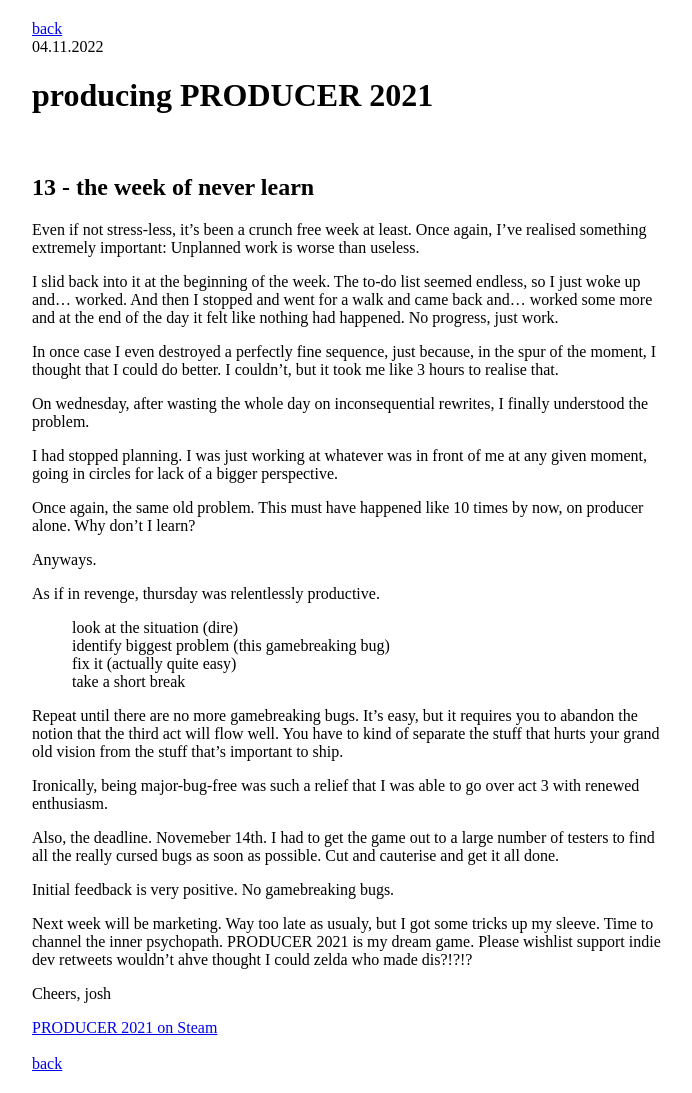
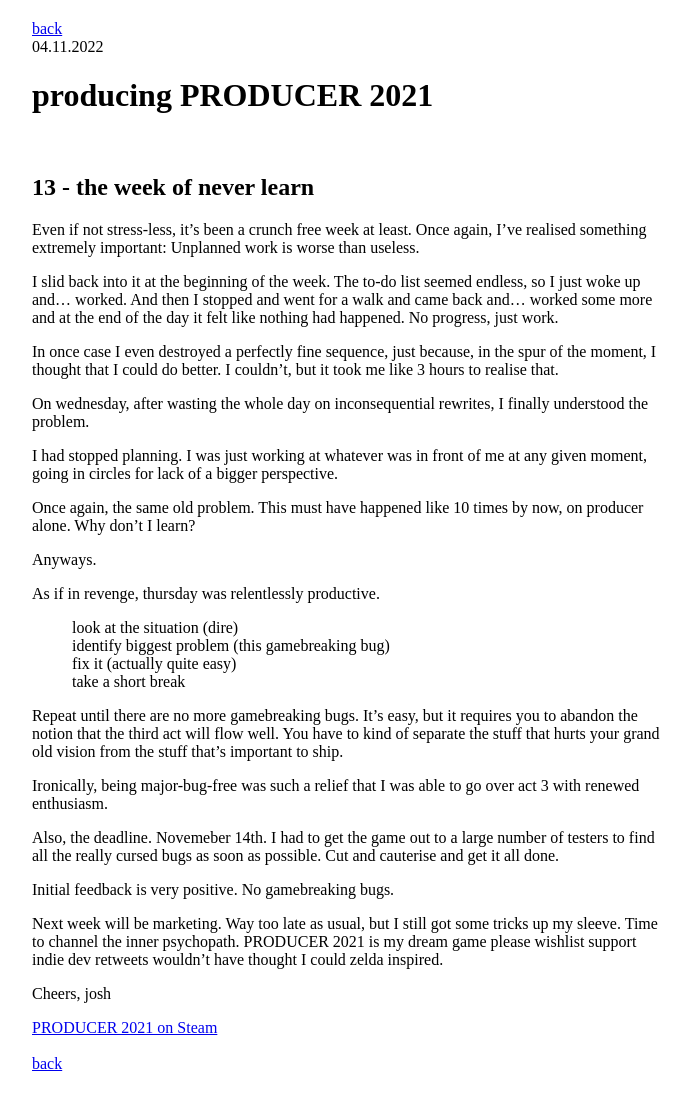
Before and after one commit to stuffedwombat/stuffedwombat.github.io, a Jekyll site: the page built from producering_13.md, in a window 1280 px wide. Shown: the whole page, without its empty margins (292-984 px from the left). Built offline with Jekyll 4.4.1, drawn with Linux system fonts in a browser that asks for light colours; our own code applies the rules of GitHub Pages for plain Markdown files; comment, search, counter and statistics services are not loaded.

Commit message:
Update producering_13.md

```diff
--- a/producering_13.md
+++ b/producering_13.md
@@ -32,8 +32,8 @@ Also, the deadline. Novemeber 14th. I had to get the game out to a large number
 
 Initial feedback is very positive. No gamebreaking bugs.
 
-Next week will be marketing. Way too late as usualy, but I got some tricks up my sleeve. Time to channel the inner psychopath.
-PRODUCER 2021 is my dream game. Please wishlist support indie dev retweets wouldn't ahve thought I could zelda who made dis?!?!?
+Next week will be marketing. Way too late as usual, but I still got some tricks up my sleeve. Time to channel the inner psychopath.
+PRODUCER 2021 is my dream game please wishlist support indie dev retweets wouldn't have thought I could zelda inspired.
 
 Cheers,
 josh
```
